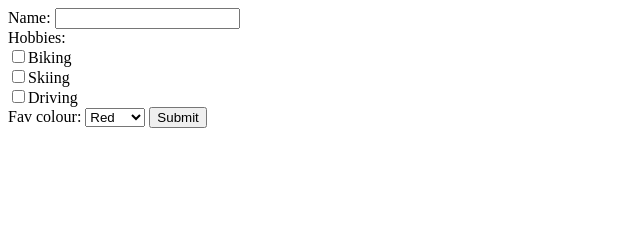
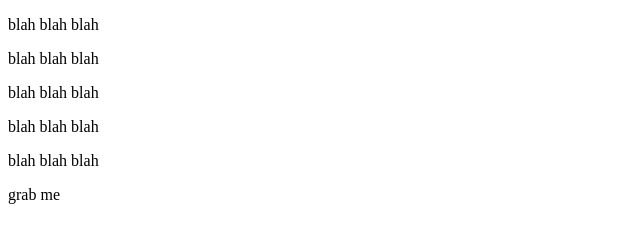
Before and after one commit to theagoliveira/javascript-tutorials-for-beginners, a plain HTML site: page index.html in a window 1280 px wide. Shown: the whole page, without its empty margins (0-640 px from the left). Drawn offline with nearby package versions, Linux system fonts and the light colour scheme.

Commit message:
Forty-fifth video

```diff
--- a/index.html
+++ b/index.html
@@ -7,24 +7,15 @@
     <link rel="stylesheet" href="style.css" type="text/css" />
   </head>
   <body>
-    <form action="#" id="my-form" name="myForm">
-      <label for="name">Name:</label>
-      <input type="text" name="name" /><br />
-      <label>Hobbies:</label><br />
-      <input type="checkbox" name="biking" value="biking" />Biking<br />
-      <input type="checkbox" name="skiing" value="skiing" />Skiing<br />
-      <input type="checkbox" name="driving" value="driving" />Driving<br />
-      <label for="colour">Fav colour:</label>
-      <select name="colour">
-        <option>Red</option>
-        <option>Green</option>
-        <option>Blue</option>
-      </select>
-      <input type="submit" name="submit" value="Submit" />
-    </form>
-
-    <div id="message" style="color: red;"></div>
-
+    <div id="content">
+      <p>blah blah blah</p>
+      <p>blah blah blah</p>
+      <p>blah blah blah</p>
+      <p>blah blah blah</p>
+      <p>blah blah blah</p>
+      <p>grab me</p>
+    </div>
+    <script src="https://code.jquery.com/jquery-1.12.4.min.js"></script>
     <script src="test.js"></script>
   </body>
 </html>
--- a/test.js
+++ b/test.js
@@ -1,12 +1,2 @@
-var myForm = document.forms.myForm;
-var message = document.getElementById("message");
-
-myForm.onsubmit = function() {
-  if (myForm.name.value == "") {
-    message.innerHTML = "Please enter a name.";
-    return false;
-  } else {
-    message.innerHTML = "";
-    return true;
-  }
-};
+var myPara = document.getElementById("content").getElementsByTagName("p")[5];
+var myPara2 = $("#content p:last-child");
```
